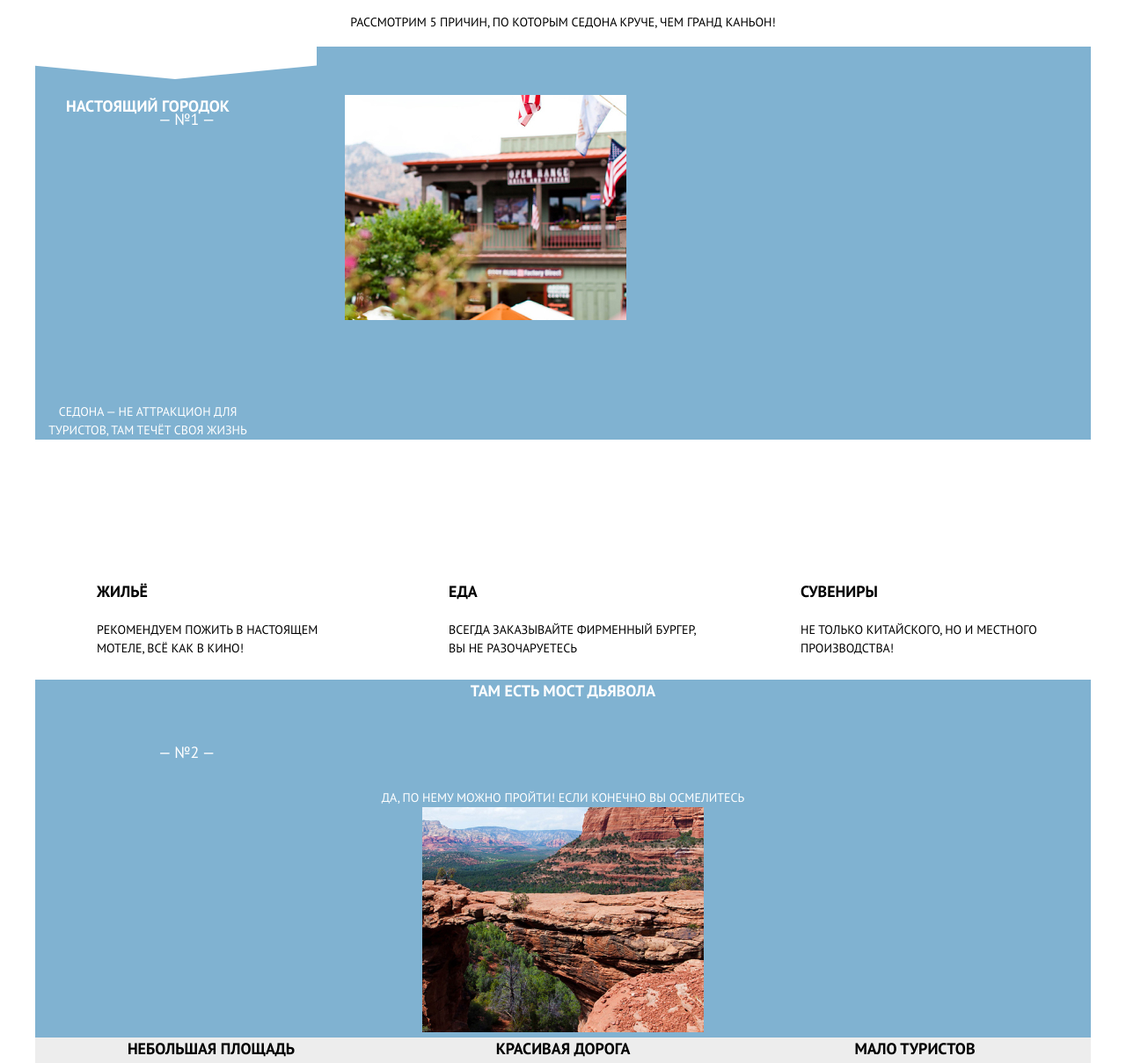
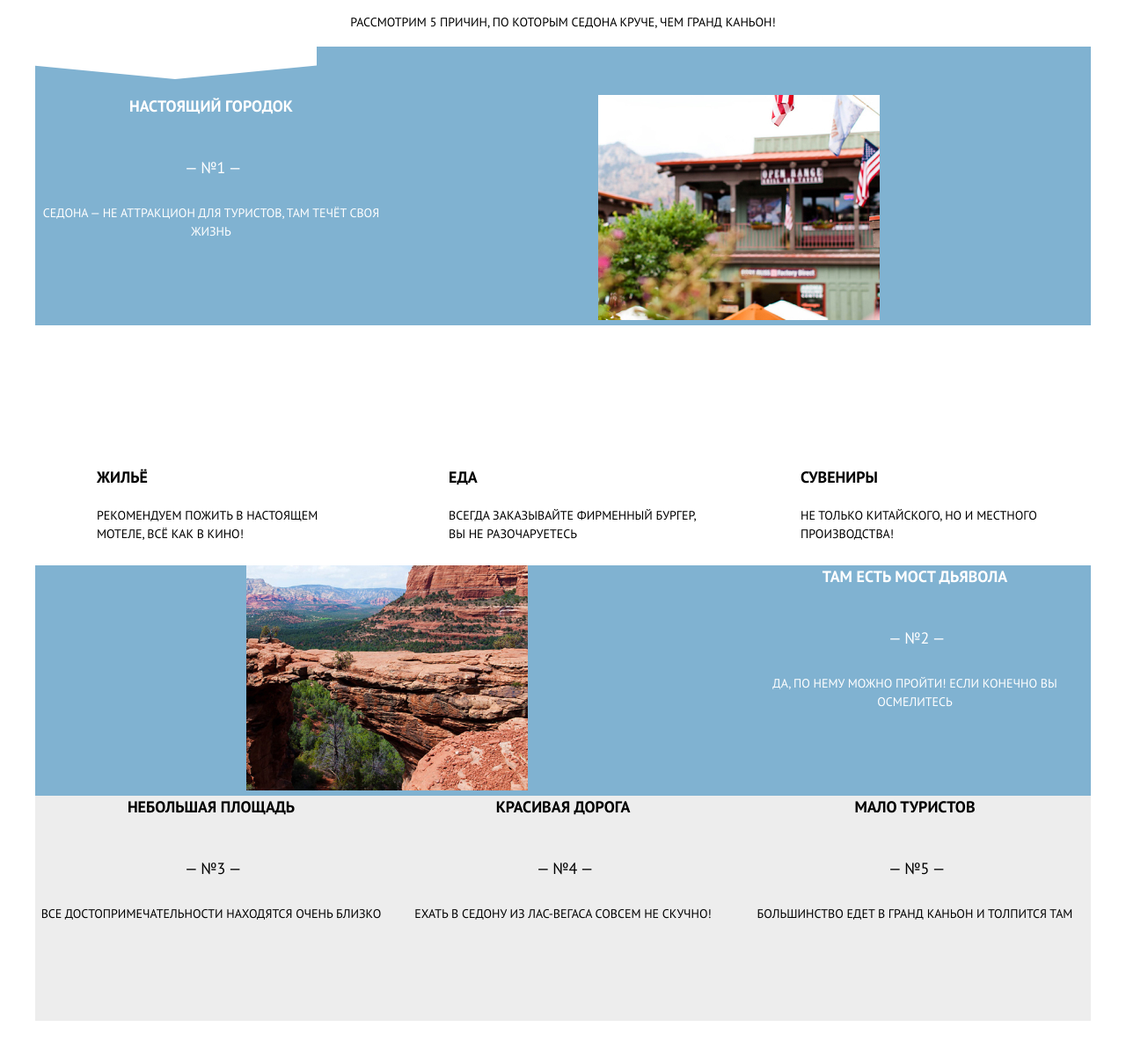
Before and after one commit to xenon-xe54/Second_project, a website: page source/index.html in a window 1280 px wide. Shown: the part 512-1721 px from the top of the page at 88% size. Drawn offline with nearby package versions, Linux system fonts and the light colour scheme; files that its build step writes are made by us from their sources.

Commit message:
Create new grid #2

```diff
--- a/source/index.html
+++ b/source/index.html
@@ -45,10 +45,11 @@
           <div class="feature__wrapper">
             <h3 class="feature__title">Настоящий городок</h3>
             <p class="feature__description">Седона &mdash; не аттракцион для туристов, там течёт своя жизнь</p>
-            <picture>
-              <img class="feature__image" src="img/feature1.jpg" width="320" height="260" alt="Фото городка с флагами">
-            </picture>
           </div>
+          <picture>
+            <img class="feature__image" src="img/feature1.jpg" width="320" height="260" alt="Фото городка с флагами">
+          </picture>
+
           <ul class="subfeatures-list">
             <li class="subfeatures-list__item subfeature">
               <p class="subfeature__title">Жильё</p>
@@ -68,10 +69,11 @@
           <div class="feature__wrapper">
             <h3 class="feature__title">Там есть мост дьявола</h3>
             <p class="feature__description">Да, по нему можно пройти! Если конечно вы осмелитесь</p>
-            <picture>
-              <img class="feature__image" src="img/feature2.jpg" width="320" height="260" alt="Фото моста из камней">
-            </picture>
           </div>
+          <picture>
+            <img class="feature__image" src="img/feature2.jpg" width="320" height="260" alt="Фото моста из камней">
+          </picture>
+
         </li>
         <li class="features-list__item feature feature__third">
           <div class="feature__wrapper">
--- a/source/sass/blocks/feature.scss
+++ b/source/sass/blocks/feature.scss
@@ -7,6 +7,7 @@
   line-height: 26px;
   font-weight: 700;
   margin-top: 0;
+  position: relative;
 }
 
 .feature__title::before {
@@ -14,12 +15,8 @@
   position: absolute;
   font-weight: 400;
   top: 70px;
-  left: 140px;
+  left: 126px;
   width: max-content;
-}
-
-.feature__title:first-child::before {
-
 }
 
 .feature__description {
@@ -51,35 +48,13 @@
     padding-top: 0;
   }
 
-  .feature__first .feature__wrapper {
-    display: grid;
-    grid-template-columns: 256px 512px;
-    grid-template-rows: 256px;
-  }
 
-  .feature__first .feature__wrapper picture {
-    grid-column-start: -1;
-    grid-column-end: -2;
-    grid-row-start: 1;
-    grid-row-end: 2;
-  }
-
-  .feature__wrapper {
+  .feature__image {
+    height: 256px;
   }
 
   .feature__title::before {
-  }
-
-
-  .feature__title:first-child::before {
-  }
-
-
-  .feature__title:nth-child(5n-3)::before {
-  }
-
-  .feature__image {
-    height: 256px;
+    left: 100px;
   }
 
 
@@ -87,19 +62,30 @@
     margin-bottom: 0;
     padding-top: 80px;
   }
+
+  .feature__first {
+    grid-template-columns: minmax(256px, max-content) minmax(512px, max-content);
+  }
+
+  .feature__second {
+    grid-template-columns: minmax(512px, max-content) minmax(256px, max-content);
+  }
+
+  .feature__second picture {
+    order: -1;
+  }
 }
 
 @media (min-width: 1200px) {
+  .feature__first {
+    grid-template-columns: minmax(400px, max-content) minmax(800px, max-content);
+  }
+
   .feature__second {
-
+    grid-template-columns: minmax(800px, max-content) minmax(400px, max-content);
   }
 
   .feature__title::before {
-
-  }
-
-
-  .feature__title:nth-child(5n-3)::before {
-
+    left: 170px;
   }
 }
--- a/source/sass/blocks/features-list.scss
+++ b/source/sass/blocks/features-list.scss
@@ -30,6 +30,10 @@
     grid-template-columns: minmax(256px, max-content) minmax(256px, max-content) minmax(256px, max-content);
     grid-template-rows: minmax(256px, max-content) minmax(256px, max-content) minmax(256px, max-content);
   }
+
+  .features-list__item--illustrated {
+    display: grid;
+  }
 }
 
 @media (min-width: 1200px) {
```
